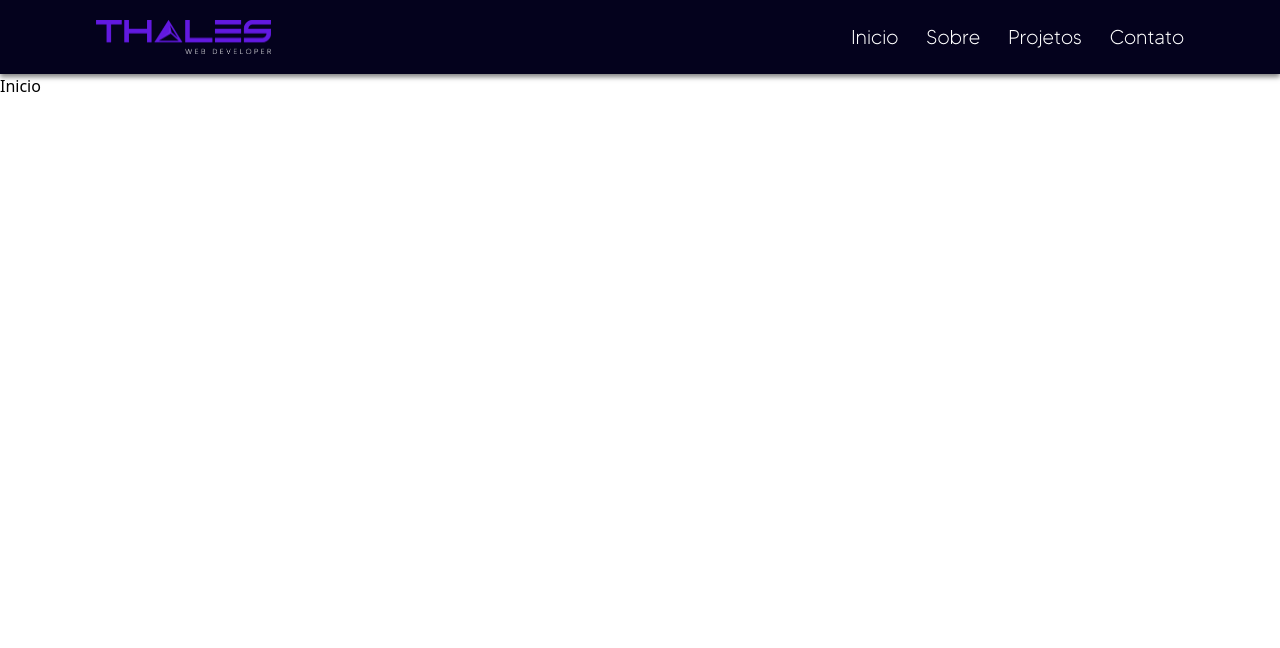
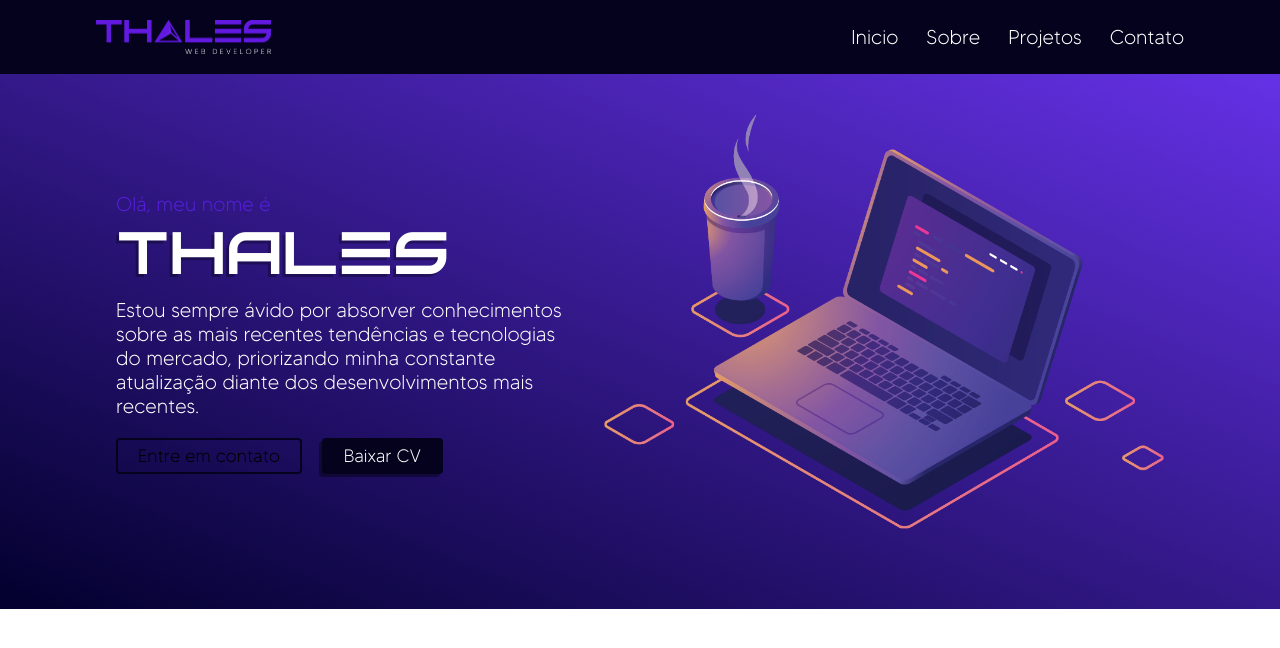
Before and after one commit to thalesmariiano/thalesdeveloper.com.br, a Vue app: page / in a window 1280 px wide. Shown: the top 648 px of the page. Built offline with nearby package versions, Linux system fonts and the light colour scheme.

Commit message:
InicioSection done

```diff
--- a/src/components/InicioSection.vue
+++ b/src/components/InicioSection.vue
@@ -1,3 +1,30 @@
 <template>
-	Inicio
+	<div class="w-full px-5 pt-10 pb-20 bg-gradient-to-tr from-myPurple-700 to-myPurple-100">
+		<div class="container h-full mx-auto space-y-5 md:flex md:flex-row-reverse md:justify-center md:items-center lg:gap-x-10">
+			<div>
+				<img class="w-96 lg:w-[35rem] mx-auto md:m-0" src="../assets/ilustracao_notebook.png">
+			</div>
+			<div class="space-y-5">
+				<div class="space-y-5">
+					<div class="text-center md:text-left">
+						<p class="font-madeTommy text-myPurple-400 md:text-xl">Olá, meu nome é</p>
+						<h1 class="font-kusanagi text-white text-shadow text-5xl lg:text-6xl">Thales</h1>
+					</div>
+					<div class="md:w-[28rem] md:text-left text-center">
+						<p class="text-white lg:text-xl/6 font-madeTommy leading-5">
+							Estou sempre ávido por absorver
+							conhecimentos sobre as mais recentes
+							tendências e tecnologias do mercado,
+							priorizando minha constante atualização
+							diante dos desenvolvimentos mais recentes.
+						</p>
+					</div>
+				</div>
+				<div class="flex flex-wrap justify-center md:justify-start gap-x-5 gap-y-3">
+					<a class="border-2 border-myPurple-900 px-5 py-0.5 text-lg font-madeTommy rounded hover:border-white hover:text-white transition-all" href="#">Entre em contato</a>
+					<a class="border-2 border-myPurple-900 px-5 py-0.5 text-lg font-madeTommy text-white bg-myPurple-900 shadow-button rounded hover:bg-myPurple-400 hover:text-myPurple-900 transition-all" href="#">Baixar CV</a>
+				</div>
+			</div>
+		</div>
+	</div>
 </template>
```
